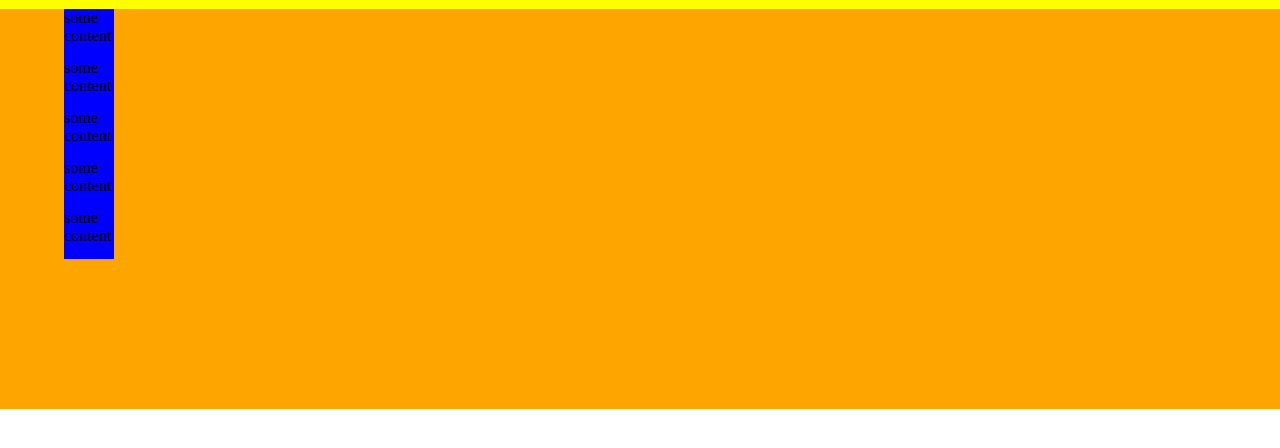
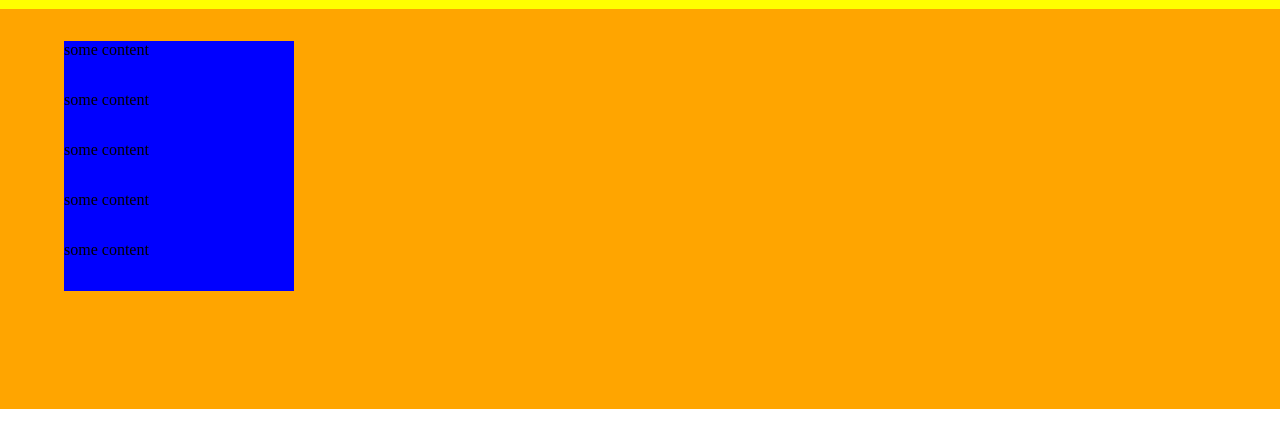
Before and after one commit to sarahelshark/htmlcss-responsive-layout, a plain HTML site: page index.html in a window 1280 px wide. Shown: the part 66-514 px from the top of the page. Drawn offline with Linux system fonts and the light colour scheme.

Commit message:
feat add debug

```diff
--- a/index.html
+++ b/index.html
@@ -46,12 +46,12 @@
     <main id="site_main">
          <section class="container d-flex">
 
-            <div class="row">
-                <div class="card"> some content</div>
-                <div class="card"> some content</div>
-                <div class="card"> some content</div>
-                <div class="card"> some content</div>
-                <div class="card"> some content</div>
+            <div class="row p-2">
+                <div class="card col-12"> some content</div>
+                <div class="card col-12"> some content</div>
+                <div class="card col-12"> some content</div>
+                <div class="card col-12"> some content</div>
+                <div class="card col-12"> some content</div>
             </div>
          </section>
     </main>
--- a/style.css
+++ b/style.css
@@ -117,3 +117,11 @@ ul.menu {
     aspect-ratio: 1 / 1;
     background-color: blue;
 }
+
+.col-12{
+    width: calc(100%/5);
+}
+
+.p-2{
+    padding: 2rem;
+}
```
